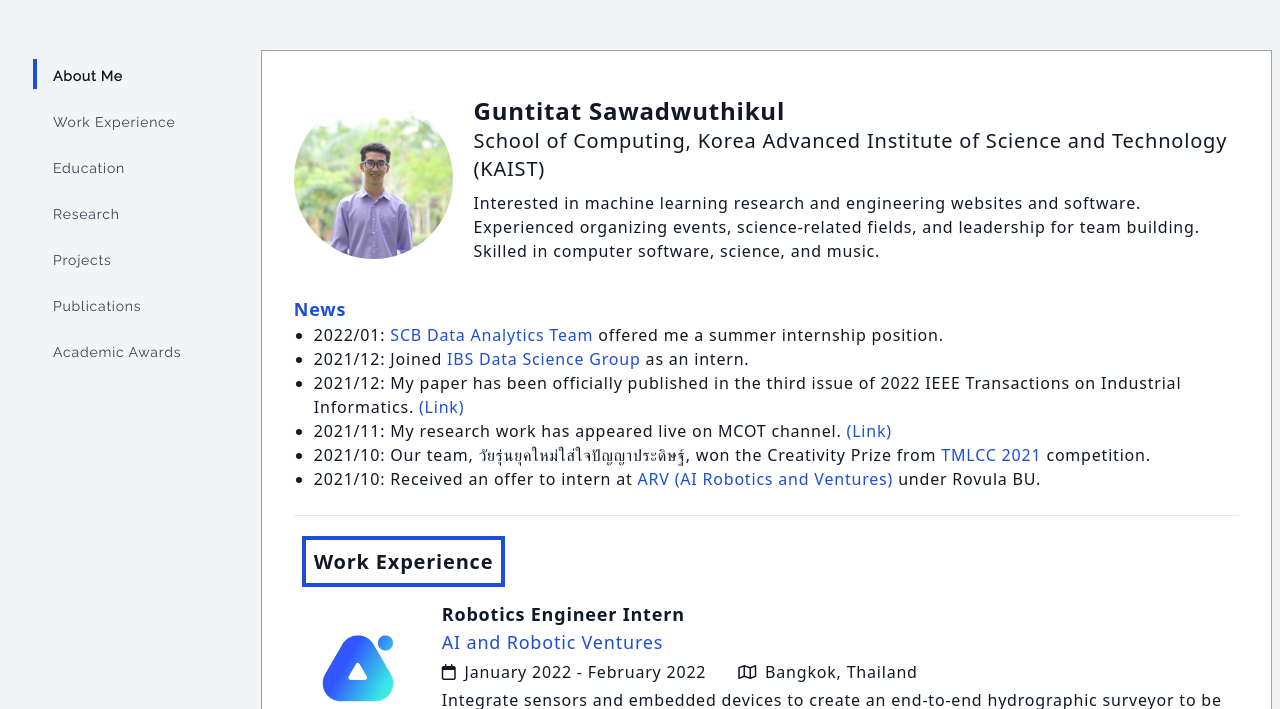
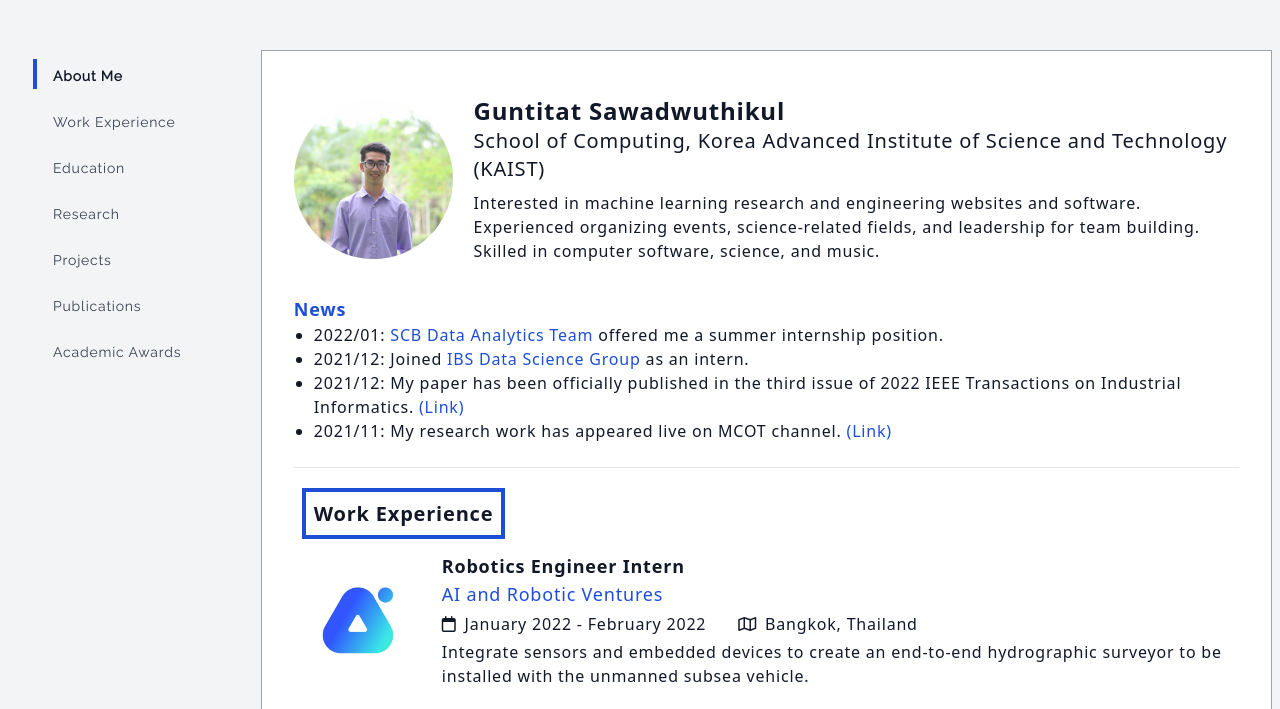
Before and after one commit to gunsodo/gunsodo.github.io, a plain HTML site: page index.html in a window 1280 px wide. Shown: the part 78-787 px from the top of the page. Drawn offline with nearby package versions, Linux system fonts and the light colour scheme.

Commit message:
Remove old news

```diff
--- a/index.html
+++ b/index.html
@@ -160,16 +160,6 @@
                     <li>2021/11: My research work has appeared live on MCOT channel.
                         <a href="https://youtu.be/aeoBwviz_hQ?t=91" class="text-blue-700 hover:underline"
                             target="_blank" rel="noopener noreferrer">(Link)</a>
-                    </li>
-                    <li>2021/10: Our team, วัยรุ่นยุคใหม่ใส่ใจปัญญาประดิษฐ์, won the Creativity Prize from
-                        <a href="https://tmlcc.cseathai.org/" class="text-blue-700 hover:underline" target="_blank"
-                            rel="noopener noreferrer">TMLCC 2021</a>
-                        competition.
-                    </li>
-                    <li>2021/10: Received an offer to intern at
-                        <a href="https://www.arv.co.th/" class="text-blue-700 hover:underline" target="_blank"
-                            rel="noopener noreferrer">ARV (AI Robotics and Ventures)</a>
-                        under Rovula BU.
                     </li>
                 </ol>
             </div>
```
